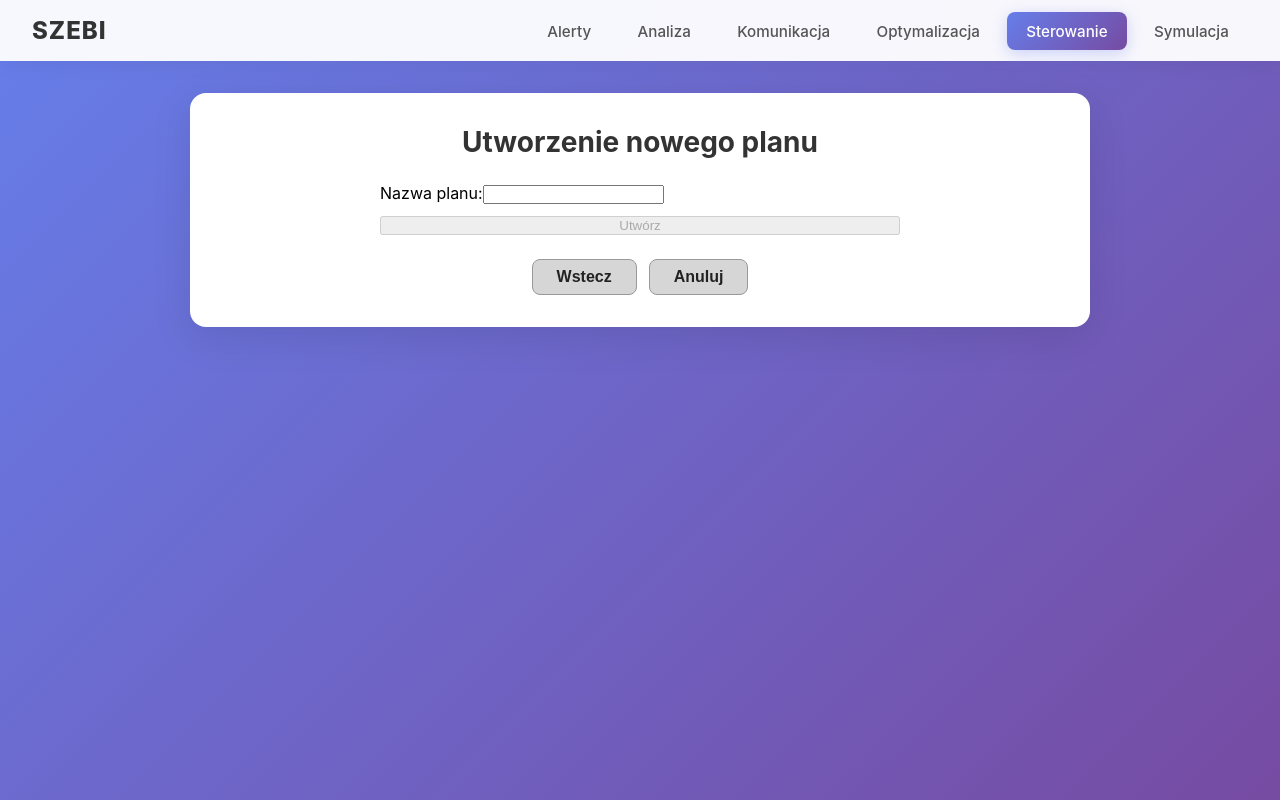
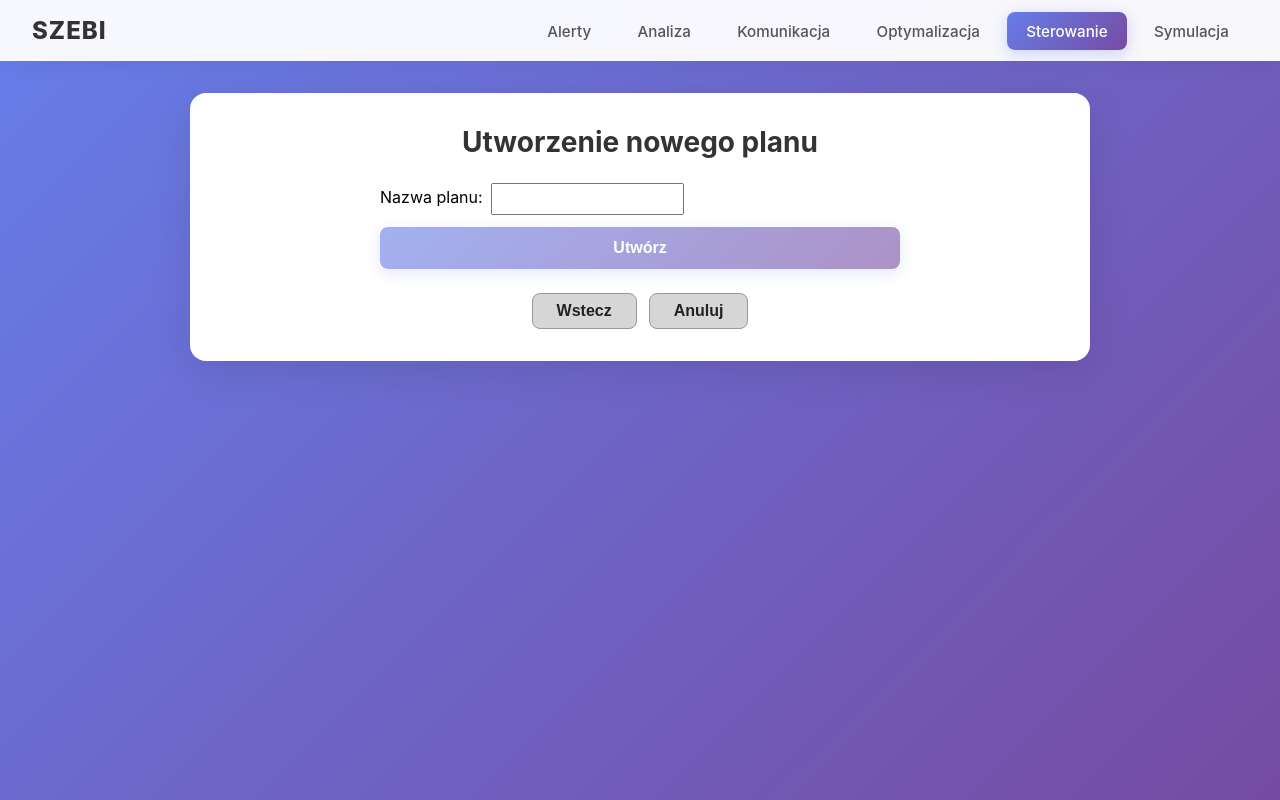
Before and after one commit to Hubs123/SZEBI, a React (Create React App) app in the folder frontend/: page /sterowanie/plany/nowy in a window 1280 px wide. Built offline with nearby package versions, Linux system fonts and the light colour scheme; no server answers.

Commit message:
plan nie dziala :c

```diff
--- a/frontend/src/modules/control/pages/PlanCreatePage.jsx
+++ b/frontend/src/modules/control/pages/PlanCreatePage.jsx
@@ -26,9 +26,9 @@ export default function PlanCreatePage() {
       <div style={{ maxWidth: 520, margin: "0 auto", display: "grid", gap: "0.75rem" }}>
         <label>
           Nazwa planu:
-          <input value={name} onChange={(e) => setName(e.target.value)} />
+          <input value={name} onChange={(e) => setName(e.target.value)} style={{ padding: "0.4rem", marginLeft: "0.5rem" }}/>
         </label>
-        <button onClick={create} disabled={!name.trim()}>Utwórz</button>
+        <button class="btn" onClick={create} disabled={!name.trim()}>Utwórz</button>
       </div>
       <BackCancelBar cancelTo="/sterowanie/plany" />
     </Panel>
--- a/frontend/src/modules/control/pages/PlansListPage.jsx
+++ b/frontend/src/modules/control/pages/PlansListPage.jsx
@@ -28,14 +28,14 @@ export default function PlansListPage() {
       <ErrorBox error={error} />
 
       <div style={{ display: "flex", justifyContent: "center", marginBottom: "1rem" }}>
-        <button onClick={() => nav("nowy")}>Dodaj nowy plan</button>
+        <button class="btn" onClick={() => nav("nowy")}>Dodaj nowy plan</button>
       </div>
 
       <div style={{ display: "grid", gap: "0.75rem" }}>
         {plans.map((p) => (
           <ListCard
             key={p.id}
-            title={`${p.name} (ID: ${p.id})`}
+            title={`${p.name}`}
             subtitle={`Reguły: ${p.rules ? p.rules.length : 0}`}
             onClick={() => nav(`${p.id}`)}
           />
```
Also changed, not shown: 2 other files (tests, documents, lock files or other folders).
